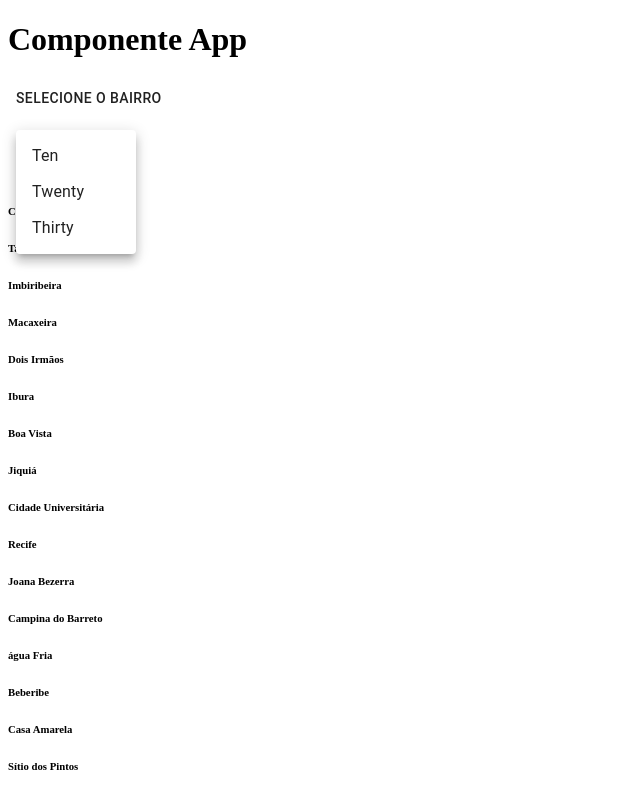
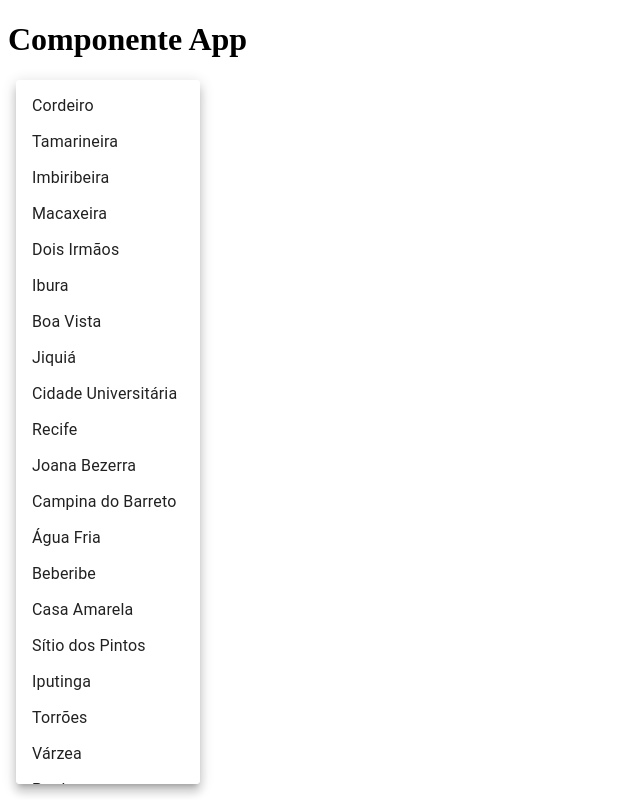
Before and after one commit to duzitug/vacinacao-recife-reactjs, a React (Create React App) app: page / in a window 1280 px wide. Both pictures are taken after a click on the button "SELECIONE O BAIRRO". Shown: the top 800 px of the page, without its empty margins (0-640 px from the left). Built offline with nearby package versions, Linux system fonts and the light colour scheme.

Commit message:
add passagem da prop bairros

```diff
--- a/src/App.jsx
+++ b/src/App.jsx
@@ -21,7 +21,7 @@ function App() {
 
   // criar array com os nomes dos bairros sem repetição
 
-  React.useEffect(function () {
+  React.useEffect(function setInitialData() {
     setBairros(extrairBairrosUnicos());
 
     setLocaisVacinacaoRecife(getLocaisVacinacaoRecife());
@@ -31,11 +31,7 @@ function App() {
     <>
       <h1>Componente App</h1>
 
-      <ControlledOpenSelect />
-
-      {bairros.map((bairro) => (
-        <h6> {bairro} </h6>
-      ))}
+      <ControlledOpenSelect bairros={bairros} />
     </>
   );
 }
--- a/src/ControlledOpenSelect.jsx
+++ b/src/ControlledOpenSelect.jsx
@@ -17,7 +17,7 @@ const useStyles = makeStyles((theme) => ({
   }
 }));
 
-export default function ControlledOpenSelect() {
+export default function ControlledOpenSelect({ bairros }) {
   const classes = useStyles();
   const [age, setAge] = React.useState("");
   const [open, setOpen] = React.useState(false);
@@ -52,9 +52,9 @@ export default function ControlledOpenSelect() {
           value={age}
           onChange={handleChange}
         >
-          <MenuItem value={10}>Ten</MenuItem>
-          <MenuItem value={20}>Twenty</MenuItem>
-          <MenuItem value={30}>Thirty</MenuItem>
+          {bairros.map(function (bairro) {
+            return <MenuItem value={bairro}>{bairro}</MenuItem>;
+          })}
         </Select>
       </FormControl>
     </div>
--- a/src/data.js
+++ b/src/data.js
@@ -222,8 +222,8 @@ export function getLocaisVacinacaoRecife() {
     {
       _id: 19,
       Local: "Policlínica Salomão Kelner",
-      logradouro: "Estrada Velha de água Fria, 1652",
-      bairro: "água Fria",
+      logradouro: "Estrada Velha de Água Fria, 1652",
+      bairro: "Água Fria",
       fone: "",
       como_usar:
         "Os usuários devem levar um documento oficial de identificação e documentos comprobatórios e/ou comprovante de residência em seu nome, quando for necessário. Nos casos de 2a dose, levar documento e o cartão de vacinação.",
```
